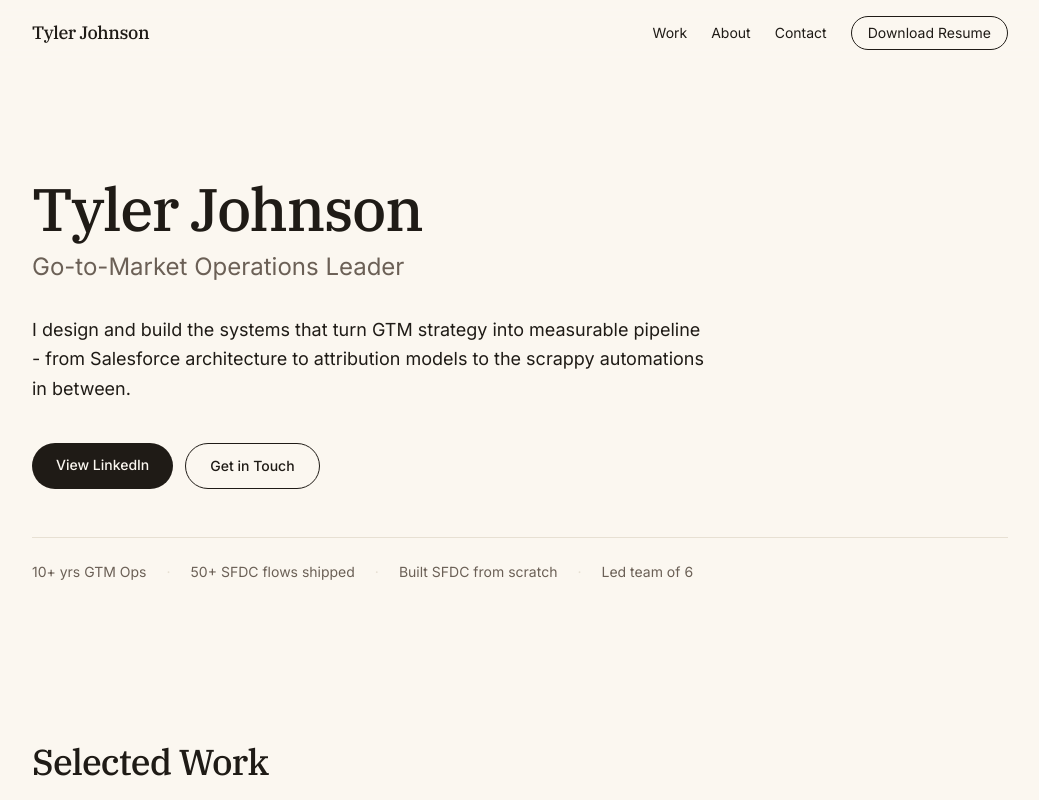
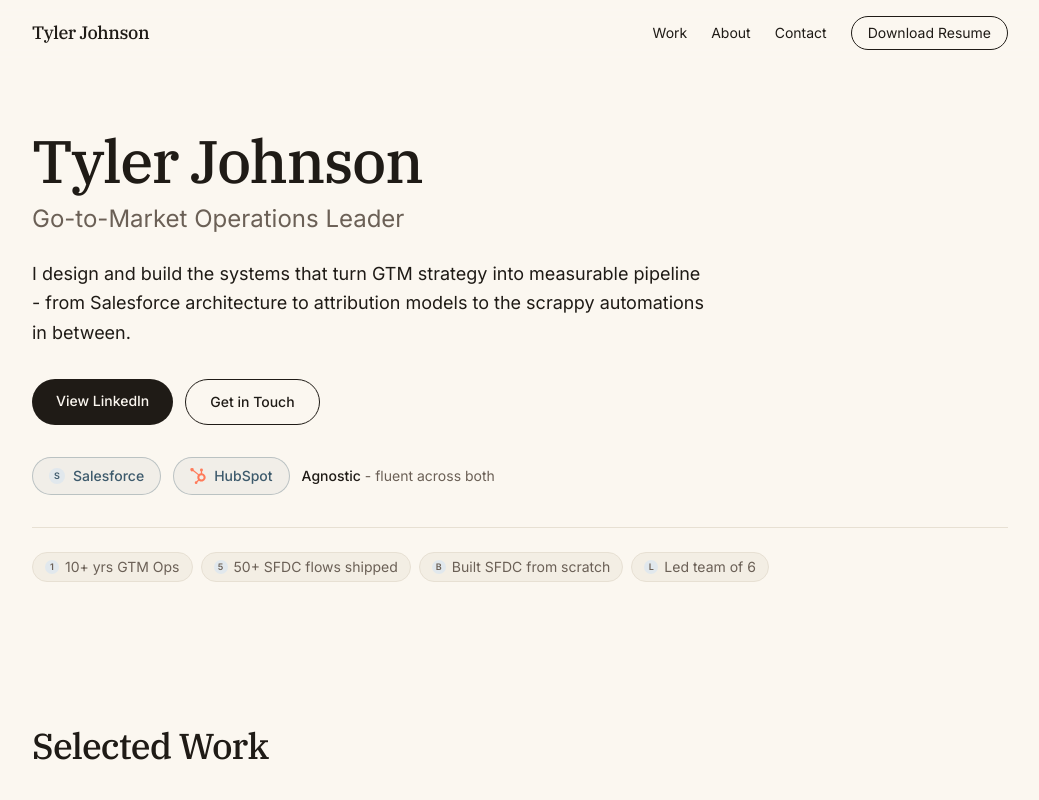
Before and after one commit to BurqueBone/tylerjohnson-site, a Next.js app: page / in a window 1280 px wide. Shown: the top 800 px of the page, without its empty margins (120-1159 px from the left). Built offline with nearby package versions, Linux system fonts and the light colour scheme.

Commit message:
feat: hero metrics as styled pills + agnostic dual-crm row
Co-Authored-By: Claude Opus 4.7 (1M context) <noreply@anthropic.com>

```diff
--- a/app/components/Hero.tsx
+++ b/app/components/Hero.tsx
@@ -1,25 +1,27 @@
-const BADGES = [
-  "10+ yrs GTM Ops",
-  "50+ SFDC flows shipped",
-  "Built SFDC from scratch",
-  "Led team of 6",
+import { BrandIcon } from "./BrandIcon";
+
+const METRICS: { label: string; logo?: string }[] = [
+  { label: "10+ yrs GTM Ops" },
+  { label: "50+ SFDC flows shipped", logo: "salesforce" },
+  { label: "Built SFDC from scratch", logo: "salesforce" },
+  { label: "Led team of 6" },
 ];
 
 export function Hero() {
   return (
-    <section className="mx-auto max-w-5xl px-6 pb-16 pt-20 sm:pt-28">
+    <section className="mx-auto max-w-5xl px-6 pb-12 pt-12 sm:pt-16">
       <h1 className="font-serif text-5xl font-medium tracking-tight text-ink sm:text-6xl">
         Tyler Johnson
       </h1>
       <p className="mt-3 text-xl text-ink-muted sm:text-2xl">
         Go-to-Market Operations Leader
       </p>
-      <p className="mt-8 max-w-2xl text-lg leading-relaxed text-ink">
+      <p className="mt-6 max-w-2xl text-lg leading-relaxed text-ink">
         I design and build the systems that turn GTM strategy into measurable
         pipeline - from Salesforce architecture to attribution models to the
         scrappy automations in between.
       </p>
-      <div className="mt-10 flex flex-wrap gap-3">
+      <div className="mt-8 flex flex-wrap gap-3">
         <a
           href="https://www.linkedin.com/in/johnsondtyler/"
           target="_blank"
@@ -35,15 +37,31 @@ export function Hero() {
           Get in Touch
         </a>
       </div>
-      <ul className="mt-12 flex flex-wrap items-center gap-x-5 gap-y-2 border-t border-hairline pt-6 text-sm text-ink-muted">
-        {BADGES.map((badge, i) => (
-          <li key={badge} className="flex items-center gap-5">
-            <span>{badge}</span>
-            {i < BADGES.length - 1 ? (
-              <span aria-hidden className="text-hairline">
-                ·
-              </span>
-            ) : null}
+      <div className="mt-8 flex flex-wrap items-center gap-3">
+        <span className="inline-flex items-center gap-2 rounded-full border border-blue/30 bg-blue/5 px-4 py-2 text-sm font-medium text-blue">
+          <BrandIcon slug="salesforce" label="Salesforce" className="h-4 w-4" brandColor />
+          Salesforce
+        </span>
+        <span className="inline-flex items-center gap-2 rounded-full border border-blue/30 bg-blue/5 px-4 py-2 text-sm font-medium text-blue">
+          <BrandIcon slug="hubspot" label="HubSpot" className="h-4 w-4" brandColor />
+          HubSpot
+        </span>
+        <span className="text-sm text-ink-muted">
+          <span className="font-medium text-ink">Agnostic</span> - fluent across both
+        </span>
+      </div>
+      <ul className="mt-8 flex flex-wrap gap-2 border-t border-hairline pt-6">
+        {METRICS.map((metric) => (
+          <li
+            key={metric.label}
+            className="inline-flex items-center gap-1.5 rounded-full border border-hairline bg-shell-alt px-3 py-1 text-sm text-ink-muted"
+          >
+            <BrandIcon
+              slug={metric.logo}
+              label={metric.label}
+              className="h-3.5 w-3.5 text-ink-muted"
+            />
+            <span>{metric.label}</span>
           </li>
         ))}
       </ul>
```
